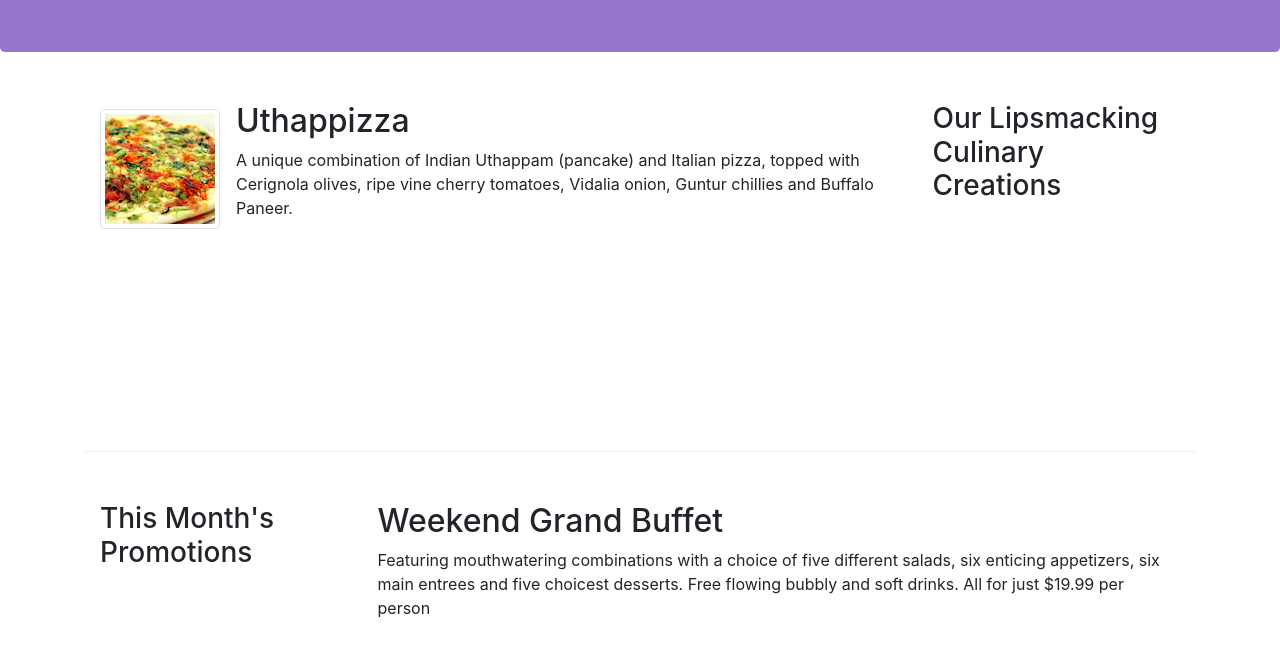
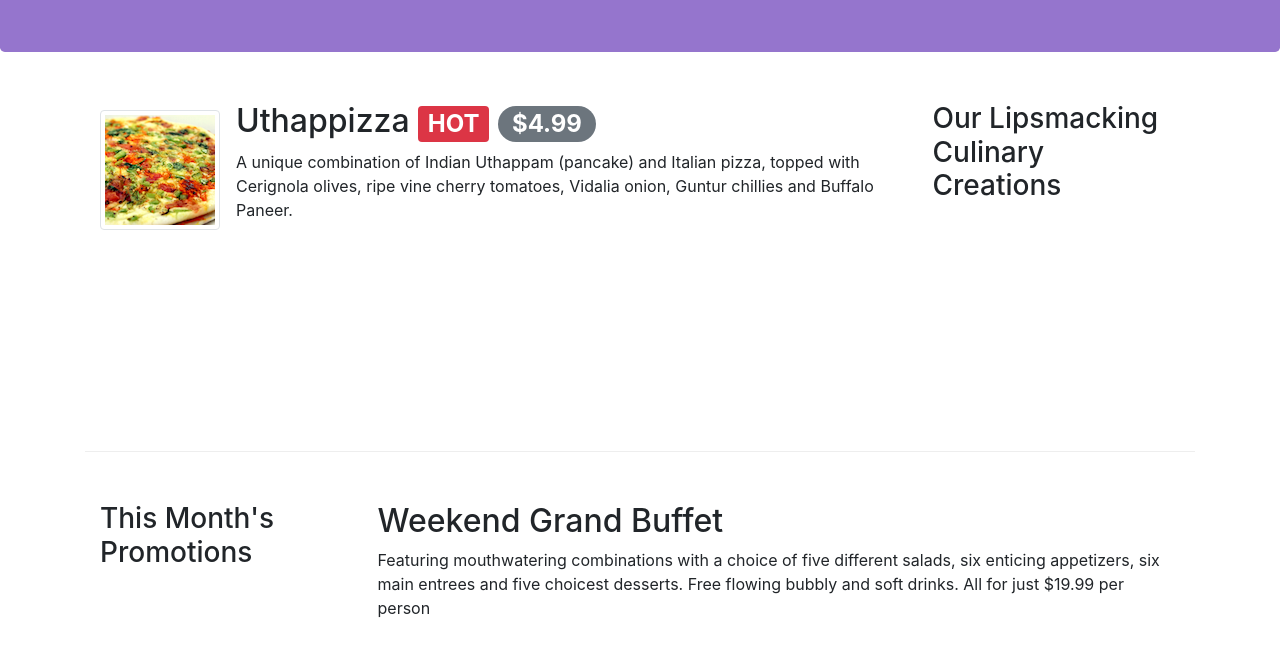
Before and after one commit to RajuKirito/Bootstrap, a website: page index.html in a window 1280 px wide. Shown: the part 270-926 px from the top of the page. Drawn offline with nearby package versions, Linux system fonts and the light colour scheme.

Commit message:
alerting users

```diff
--- a/index.html
+++ b/index.html
@@ -59,7 +59,7 @@
                 <div class = 'media'>
                     <img class = 'd-flex mr-3 img-thumbnail align-self-center' src="img/uthappizza.png" alt="uthappizza">
                     <div class = 'media-body'>
-                        <h2 class = 'mt-0'>Uthappizza</h2>
+                        <h2 class = 'mt-0'>Uthappizza <span class ='badge badge-danger'>HOT</span> <span class = 'badge badge-pill badge-secondary'>$4.99</span></h2>
                         <p>A unique combination of Indian Uthappam (pancake) and Italian pizza, topped with Cerignola olives, ripe vine cherry tomatoes, Vidalia onion, Guntur chillies and Buffalo Paneer.</p>
                     </div>
                 </div>
```
